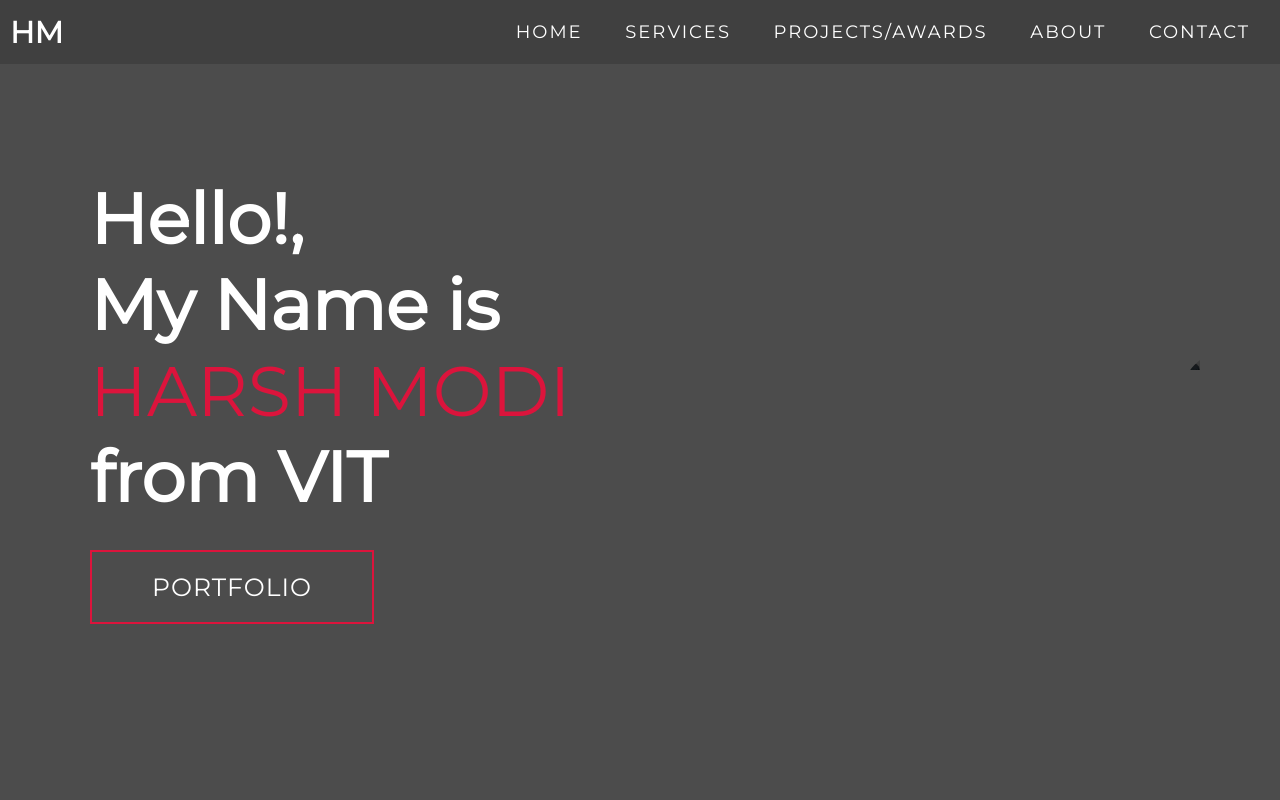
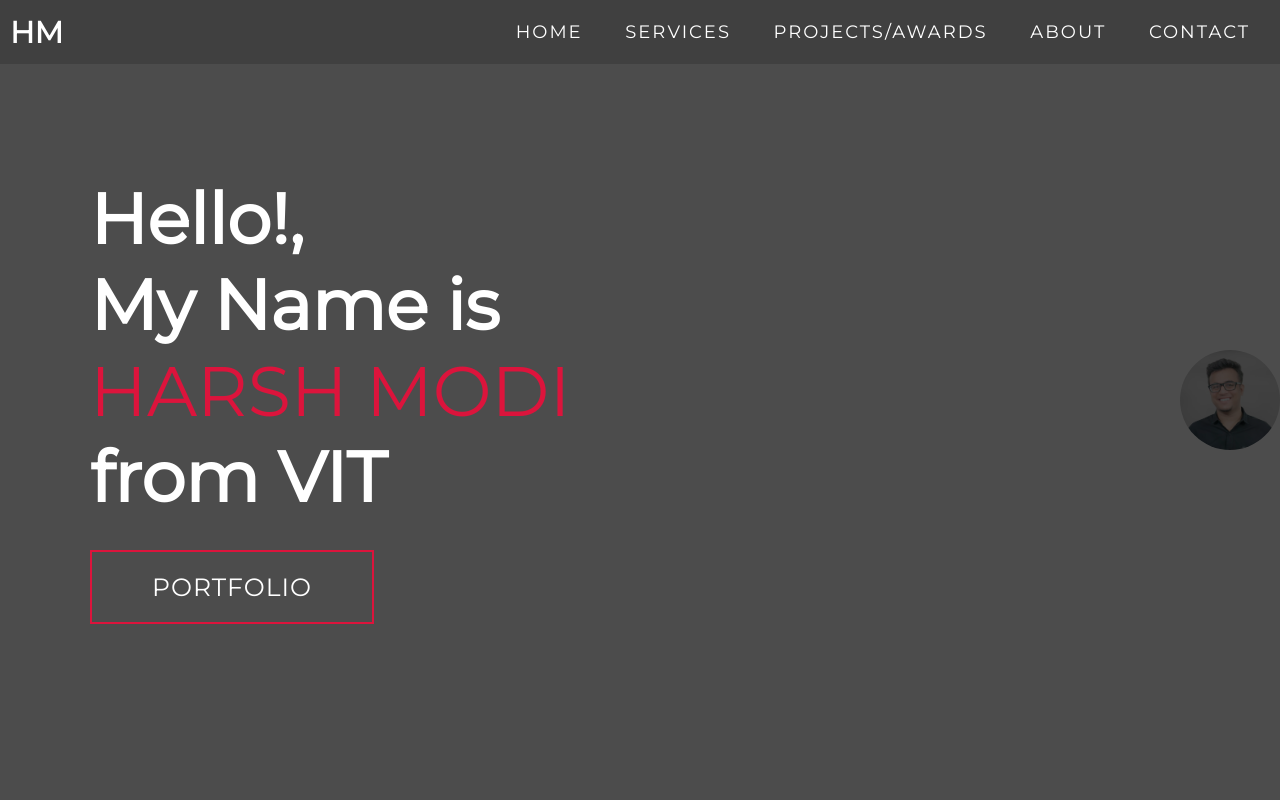
Before and after one commit to dihar1234/PortfolioAndResume, a plain HTML site: page index.html in a window 1280 px wide. Shown: the top 800 px of the page. Drawn offline with Linux system fonts and the light colour scheme; a script that the page names is missing.

Commit message:
Update styles.css

```diff
--- a/styles.css
+++ b/styles.css
@@ -15,12 +15,6 @@
     top: 50%; /* Optional: Adjust the top position */
     transform: translateY(-50%);
     right: 0;
-  }
-
-  .profile img {
-    width: 20%; /* Make the image fill the entire width of its container */
-    height: 20%; /* Maintain the image's aspect ratio */
-    display: block; /* Remove extra space below the image */
   }
 html {
 	font-size: 10px;
```
